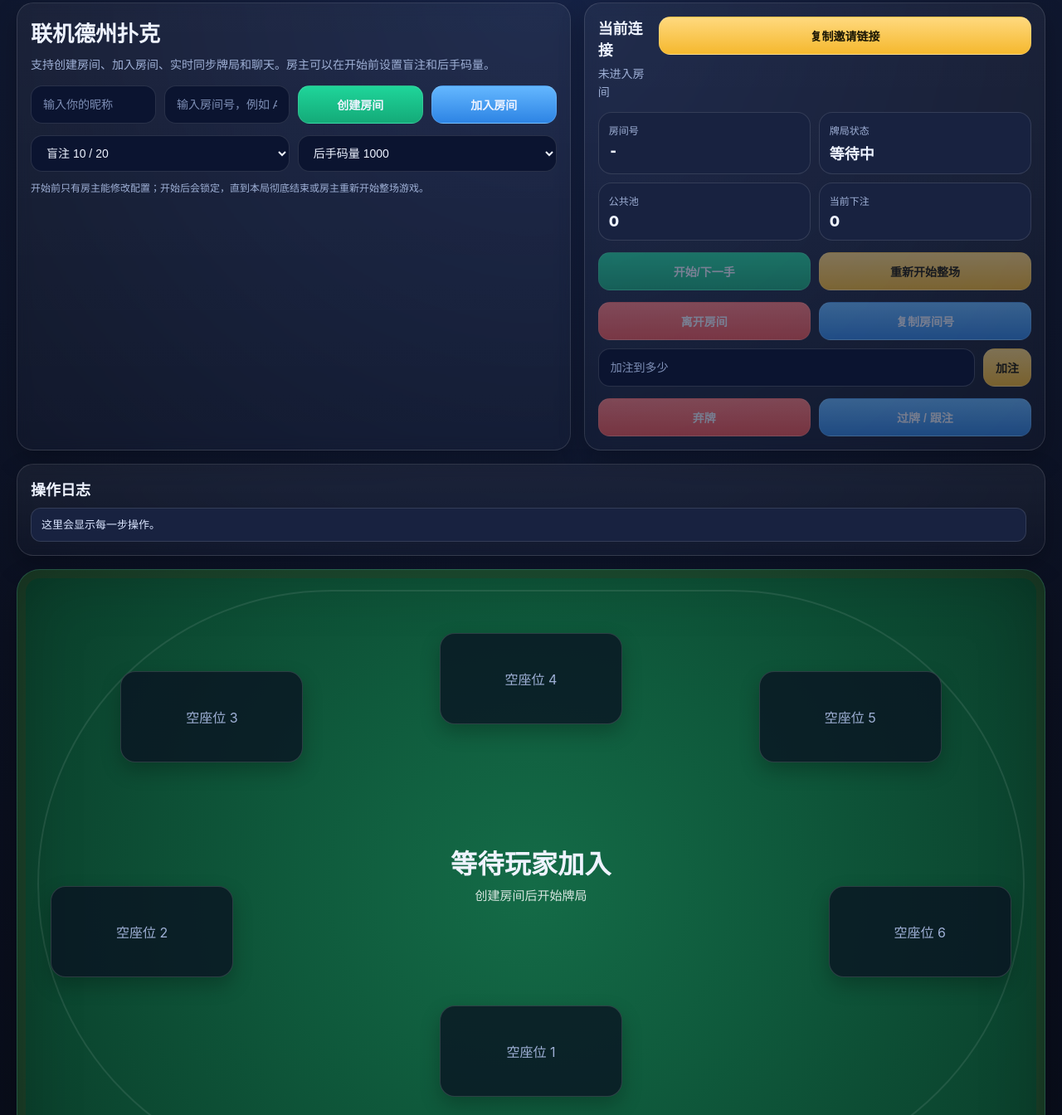
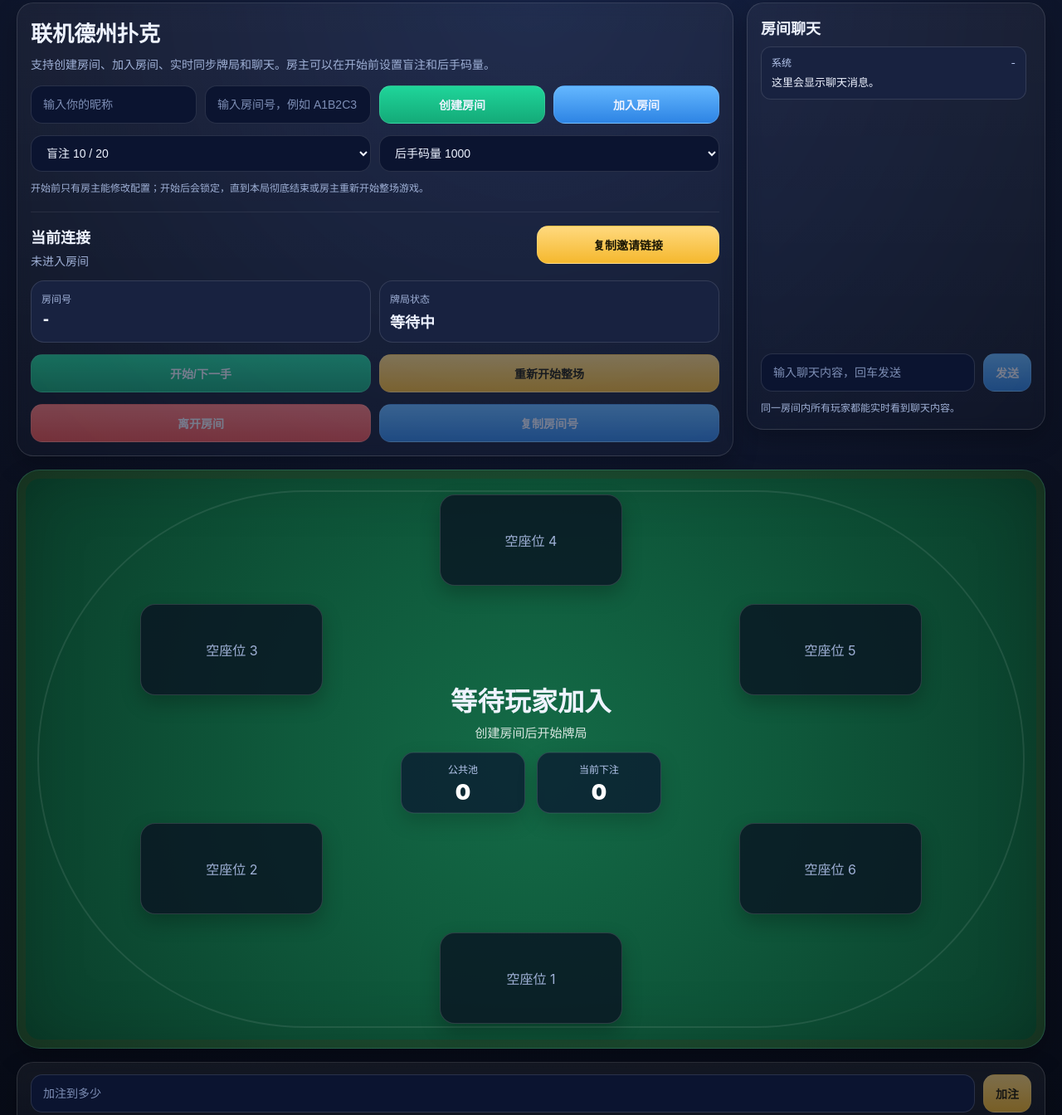
Before and after one commit to zyyalt/dzpk-site, a plain HTML site: page index.html in a window 1280 px wide. Shown: the part 17-1361 px from the top of the page at 83% size. Drawn offline with Linux system fonts and the light colour scheme.

Commit message:
Update layout and styling in index.html

```diff
--- a/index.html
+++ b/index.html
@@ -29,16 +29,17 @@
     }
 
     .wrap {
-      max-width: 1380px;
+      max-width: 1560px;
       margin: 0 auto;
       padding: 20px;
     }
 
     .topbar {
       display: grid;
-      grid-template-columns: 1.2fr 1fr;
+      grid-template-columns: minmax(0, 1.45fr) 360px;
       gap: 16px;
       margin-bottom: 16px;
+      align-items: start;
     }
 
     .card {
@@ -127,9 +128,7 @@
     }
 
     .table-layout {
-      display: grid;
-      grid-template-columns: 320px minmax(0, 1fr) 320px;
-      gap: 16px;
+      margin-top: 16px;
     }
 
     .sidebar {
@@ -164,7 +163,7 @@
     }
 
     .poker-table {
-      min-height: 760px;
+      min-height: 660px;
       position: relative;
       border-radius: 28px;
       overflow: hidden;
@@ -192,6 +191,67 @@
       z-index: 2;
     }
 
+    .room-panel {
+      margin-top: 18px;
+      padding-top: 16px;
+      border-top: 1px solid rgba(255, 255, 255, 0.08);
+    }
+
+    .mini-chat .chat-messages {
+      height: 360px;
+      max-height: 360px;
+    }
+
+    .table-stage {
+      display: flex;
+      flex-direction: column;
+      gap: 16px;
+    }
+
+    .center-potbar {
+      display: flex;
+      justify-content: center;
+      gap: 14px;
+      flex-wrap: wrap;
+      margin: 14px 0 14px;
+    }
+
+    .center-chip {
+      min-width: 150px;
+      padding: 10px 18px;
+      border-radius: 16px;
+      background: rgba(11, 20, 48, 0.72);
+      border: 1px solid rgba(255, 255, 255, 0.14);
+      box-shadow: 0 10px 24px rgba(0, 0, 0, 0.18);
+    }
+
+    .center-chip-label {
+      font-size: 12px;
+      color: #b7c8ef;
+      margin-bottom: 4px;
+    }
+
+    .center-chip-value {
+      font-size: 26px;
+      font-weight: 900;
+      color: #ffffff;
+    }
+
+    .table-actions-wrap {
+      padding: 14px 16px;
+    }
+
+    .table-actions-wrap .raise-box {
+      margin-top: 0;
+    }
+
+    .table-actions-grid {
+      display: grid;
+      grid-template-columns: 1fr 1fr;
+      gap: 10px;
+      margin-top: 10px;
+    }
+
     .community-row {
       display: flex;
       justify-content: center;
@@ -202,7 +262,7 @@
 
     .seat-grid {
       position: relative;
-      min-height: 720px;
+      min-height: 660px;
     }
 
     .seat {
@@ -415,6 +475,17 @@
       line-height: 1.6;
     }
 
+    .lobby-chat {
+      margin-top: 18px;
+      padding-top: 16px;
+      border-top: 1px solid rgba(255, 255, 255, 0.08);
+    }
+
+    .lobby-chat .chat-messages {
+      height: 260px;
+      max-height: 260px;
+    }
+
     .mono {
       font-family: ui-monospace, SFMono-Regular, Menlo, Consolas, monospace;
     }
@@ -449,12 +520,17 @@
         grid-template-columns: 1fr;
       }
 
+      .mini-chat .chat-messages {
+        height: 240px;
+        max-height: 240px;
+      }
+
       .poker-table {
-        min-height: 1080px;
+        min-height: 980px;
       }
 
       .seat-grid {
-        min-height: 1020px;
+        min-height: 920px;
       }
     }
 
@@ -487,6 +563,10 @@
 
       .chat-input-row,
       .raise-box {
+        grid-template-columns: 1fr;
+      }
+
+      .table-actions-grid {
         grid-template-columns: 1fr;
       }
     }
@@ -501,12 +581,14 @@
         <div class="sub">
           支持创建房间、加入房间、实时同步牌局和聊天。房主可以在开始前设置盲注和后手码量。
         </div>
+
         <div class="controls">
           <input id="nameInput" placeholder="输入你的昵称" maxlength="16" />
           <input id="roomInput" placeholder="输入房间号，例如 A1B2C3" maxlength="6" />
           <button id="createBtn" class="btn-green">创建房间</button>
           <button id="joinBtn" class="btn-blue">加入房间</button>
         </div>
+
         <div class="config-grid">
           <select id="blindSelect">
             <option value="10,20">盲注 10 / 20</option>
@@ -521,19 +603,20 @@
             <option value="10000">后手码量 10000</option>
           </select>
         </div>
+
         <div class="footer-line">
           开始前只有房主能修改配置；开始后会锁定，直到本局彻底结束或房主重新开始整场游戏。
         </div>
-      </div>
-
-      <div class="card">
-        <div style="display:flex;justify-content:space-between;align-items:flex-start;gap:12px;">
+
+        <div class="room-panel">
+          <div style="display:flex;justify-content:space-between;align-items:flex-start;gap:12px;flex-wrap:wrap;">
             <div>
               <div style="font-size:18px;font-weight:800;margin-bottom:6px;">当前连接</div>
               <div class="sub" id="roomMeta">未进入房间</div>
             </div>
-          <button id="copyBtn" class="btn-yellow">复制邀请链接</button>
-        </div>
+            <button id="copyBtn" class="btn-yellow" style="max-width:220px;">复制邀请链接</button>
+          </div>
+
           <div class="stats">
             <div class="stat">
               <div class="stat-label">房间号</div>
@@ -543,55 +626,21 @@
               <div class="stat-label">牌局状态</div>
               <div class="stat-value" id="statusStat">等待中</div>
             </div>
-          <div class="stat">
-            <div class="stat-label">公共池</div>
-            <div class="stat-value" id="potStat">0</div>
-          </div>
-          <div class="stat">
-            <div class="stat-label">当前下注</div>
-            <div class="stat-value" id="betStat">0</div>
-          </div>
-        </div>
+          </div>
+
           <div class="action-panel">
             <button id="startBtn" class="btn-green">开始/下一手</button>
             <button id="resetMatchBtn" class="btn-yellow">重新开始整场</button>
           </div>
+
           <div class="action-panel">
             <button id="leaveBtn" class="btn-red">离开房间</button>
             <button id="copyRoomBtn" class="btn-blue">复制房间号</button>
           </div>
-        <div class="raise-box">
-          <input id="raiseInput" type="number" min="0" placeholder="加注到多少" />
-          <button id="raiseBtn" class="btn-yellow">加注</button>
-        </div>
-        <div class="action-panel">
-          <button id="foldBtn" class="btn-red">弃牌</button>
-          <button id="checkCallBtn" class="btn-blue">过牌 / 跟注</button>
-        </div>
-      </div>
-    </div>
-
-    <div class="table-layout">
-      <div class="sidebar">
-        <div class="card">
-          <div style="font-size:18px;font-weight:800;margin-bottom:10px;">操作日志</div>
-          <div class="log" id="logBox"></div>
-        </div>
-      </div>
-
-      <div class="poker-table">
-        <div class="table-ring"></div>
-        <div class="center-box">
-          <div class="center-title" id="phaseText">等待玩家加入</div>
-          <div class="center-sub" id="turnText">创建房间后开始牌局</div>
-          <div class="community-row" id="communityCards"></div>
-          <div class="winner" id="winnerText"></div>
-        </div>
-        <div class="seat-grid" id="seatGrid"></div>
-      </div>
-
-      <div class="sidebar">
-        <div class="card">
+        </div>
+      </div>
+
+      <div class="card mini-chat">
         <div style="font-size:18px;font-weight:800;margin-bottom:10px;">房间聊天</div>
         <div class="chat-messages" id="chatBox"></div>
         <div class="chat-input-row">
@@ -599,6 +648,46 @@
           <button id="chatSendBtn" class="btn-blue">发送</button>
         </div>
         <div class="footer-line">同一房间内所有玩家都能实时看到聊天内容。</div>
+      </div>
+    </div>
+
+    <div class="table-layout">
+      <div class="table-stage">
+        <div class="poker-table">
+          <div class="table-ring"></div>
+
+          <div class="center-box">
+            <div class="center-title" id="phaseText">等待玩家加入</div>
+            <div class="center-sub" id="turnText">创建房间后开始牌局</div>
+
+            <div class="center-potbar">
+              <div class="center-chip">
+                <div class="center-chip-label">公共池</div>
+                <div class="center-chip-value" id="potStat">0</div>
+              </div>
+              <div class="center-chip">
+                <div class="center-chip-label">当前下注</div>
+                <div class="center-chip-value" id="betStat">0</div>
+              </div>
+            </div>
+
+            <div class="community-row" id="communityCards"></div>
+            <div class="winner" id="winnerText"></div>
+          </div>
+
+          <div class="seat-grid" id="seatGrid"></div>
+        </div>
+
+        <div class="card table-actions-wrap">
+          <div class="raise-box">
+            <input id="raiseInput" type="number" min="0" placeholder="加注到多少" />
+            <button id="raiseBtn" class="btn-yellow">加注</button>
+          </div>
+
+          <div class="table-actions-grid">
+            <button id="foldBtn" class="btn-red">弃牌</button>
+            <button id="checkCallBtn" class="btn-blue">过牌 / 跟注</button>
+          </div>
         </div>
       </div>
     </div>
@@ -666,12 +755,12 @@
     };
 
     const POSITIONS = [
-      { left: "50%", top: "78%", transform: "translate(-50%, -50%)" },
-      { left: "11%", top: "58%", transform: "translate(-50%, -50%)" },
-      { left: "18%", top: "22%", transform: "translate(-50%, -50%)" },
-      { left: "50%", top: "8%", transform: "translate(-50%, 0)" },
-      { left: "82%", top: "22%", transform: "translate(-50%, -50%)" },
-      { left: "89%", top: "58%", transform: "translate(-50%, -50%)" },
+      { left: "50%", top: "90%", transform: "translate(-50%, -50%)" },
+      { left: "20%", top: "70%", transform: "translate(-50%, -50%)" },
+      { left: "20%", top: "30%", transform: "translate(-50%, -50%)" },
+      { left: "50%", top: "10%", transform: "translate(-50%, -50%)" },
+      { left: "80%", top: "30%", transform: "translate(-50%, -50%)" },
+      { left: "80%", top: "70%", transform: "translate(-50%, -50%)" },
     ];
 
     const state = {
@@ -1396,7 +1485,9 @@
         els.turnText.textContent = "创建房间后开始牌局";
         els.communityCards.innerHTML = "";
         els.winnerText.textContent = "";
+        if (els.logBox) {
           els.logBox.innerHTML = "<div class='log-item'>这里会显示每一步操作。</div>";
+        }
         els.chatBox.innerHTML = "<div class='chat-item'><div class='chat-head'><span>系统</span><span>-</span></div><div class='chat-body'>这里会显示聊天消息。</div></div>";
         els.seatGrid.innerHTML = renderEmptySeats();
         setButtonsDisabled(true);
@@ -1418,7 +1509,11 @@
 
       els.winnerText.textContent = room.winnerText || "";
       els.communityCards.innerHTML = room.community.map((c) => renderCard(c)).join("");
-      els.logBox.innerHTML = (room.log || []).map((x) => `<div class="log-item">${escapeHtml(x)}</div>`).join("") || "<div class='log-item'>暂无日志</div>";
+      if (els.logBox) {
+        els.logBox.innerHTML =
+          (room.log || []).map((x) => `<div class="log-item">${escapeHtml(x)}</div>`).join("")
+          || "<div class='log-item'>暂无日志</div>";
+      }
       els.chatBox.innerHTML = (room.chat || []).map((m) => `
     <div class="chat-item">
       <div class="chat-head"><span>${escapeHtml(m.sender || "匿名")}</span><span>${escapeHtml(m.timeText || "")}</span></div>
```
Lines whose indentation alone changed are shown as unchanged.
